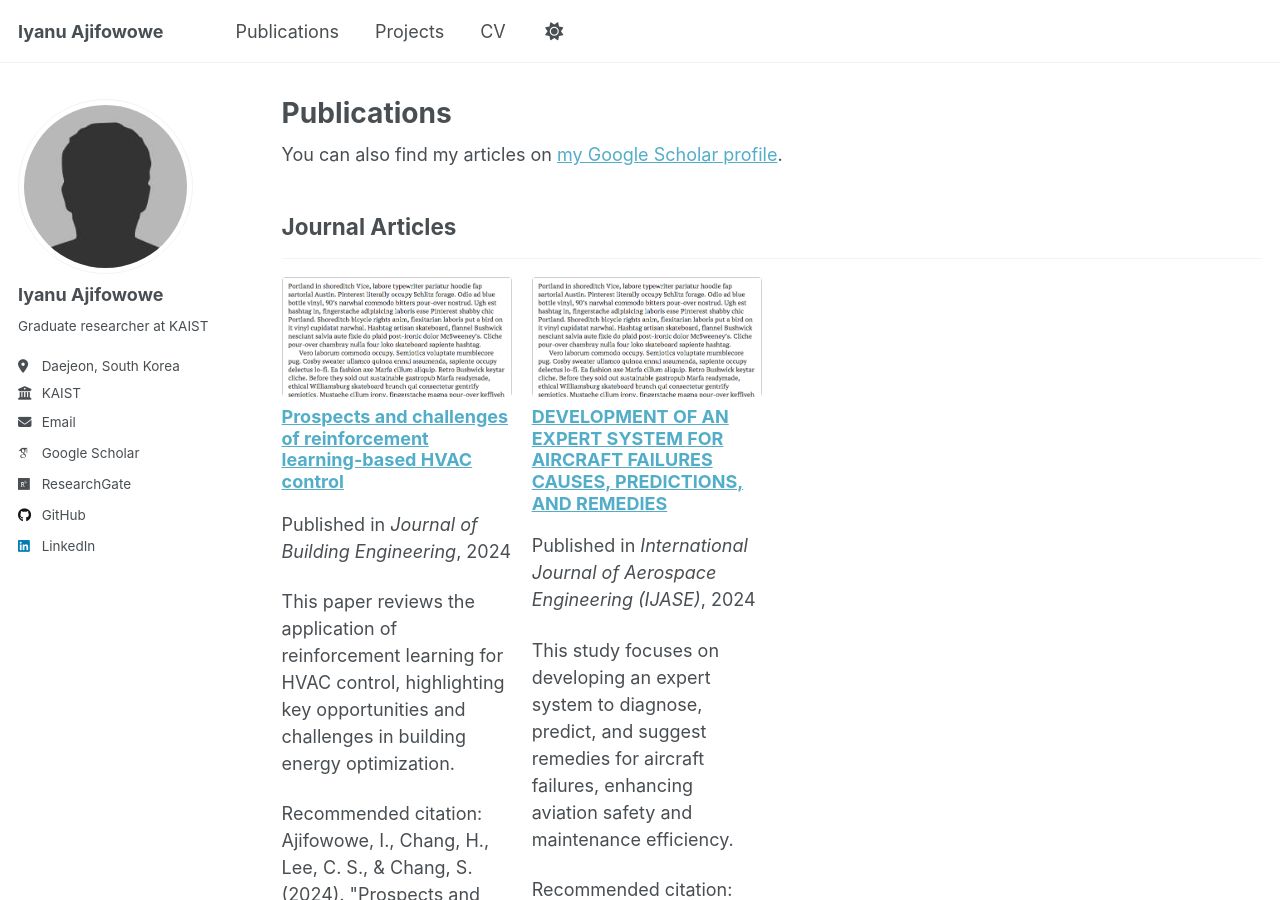
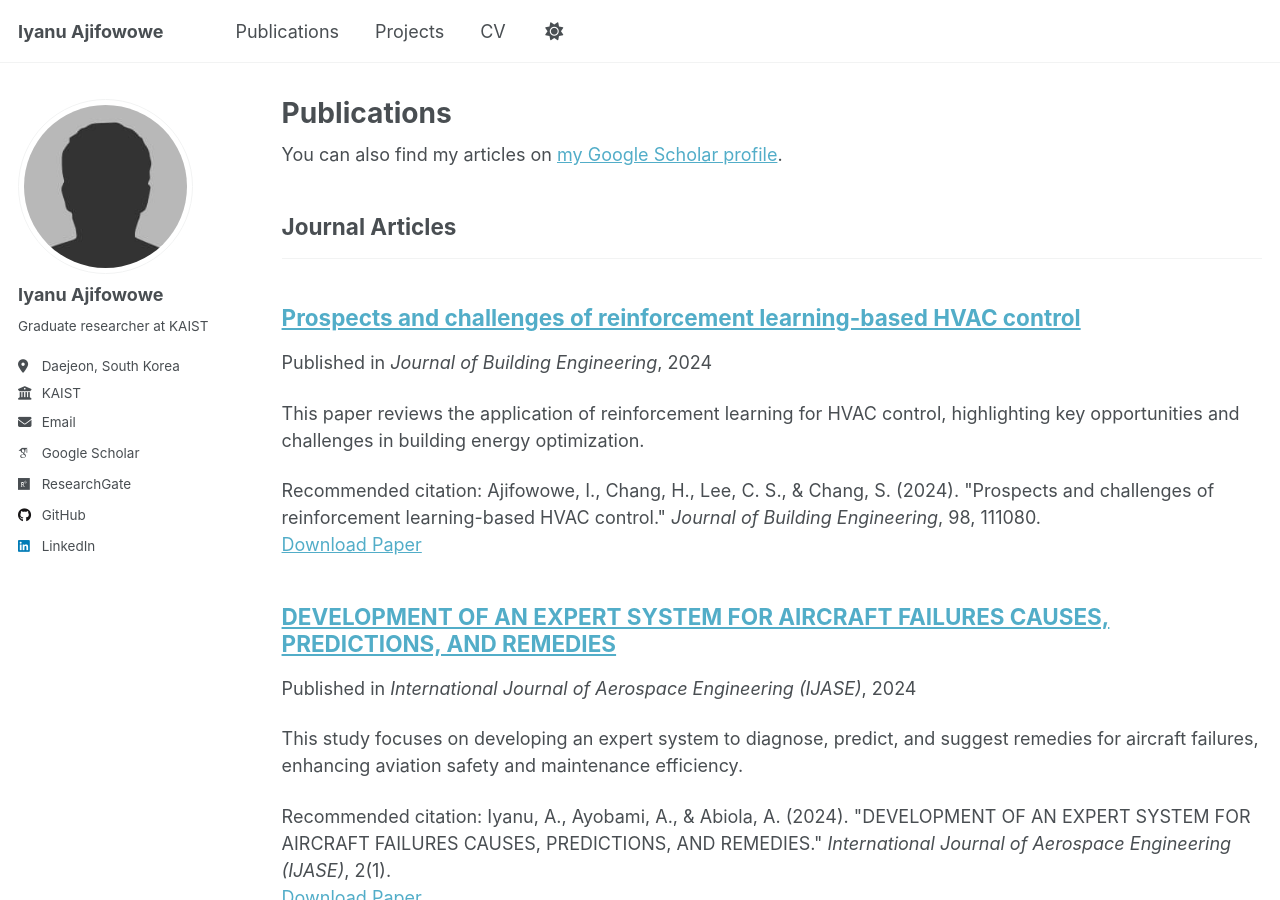
Before and after one commit to ajifowoweiyanu/ajifowoweiyanu.github.io, a Jekyll site: the page built from _pages/publications.html, in a window 1280 px wide and 900 px high. Built offline with Jekyll 4.4.1, drawn with Linux system fonts in a browser that asks for light colours; some web fonts are replaced.

Commit message:
gird-list_pub

```diff
--- a/_pages/publications.html
+++ b/_pages/publications.html
@@ -23,11 +23,11 @@ author_profile: true
         <h2>{{ category[1].title }}</h2><hr />
         {% assign title_shown = true %}
       {% endunless %}
-      {% include archive-single.html type="grid" %}
+      {% include archive-single.html %}
     {% endfor %}
   {% endfor %}
 {% else %}
   {% for post in site.publications reversed %}
-    {% include archive-single.html type="grid" %}
+    {% include archive-single.html %}
   {% endfor %}
 {% endif %}
```
